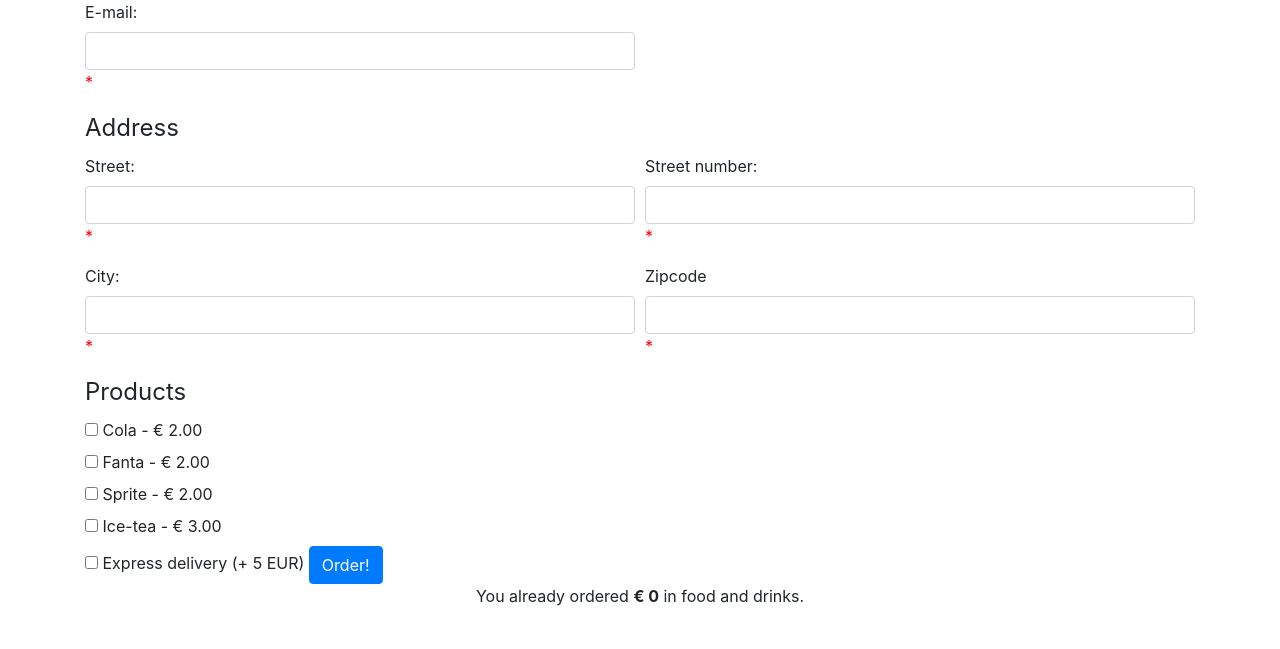
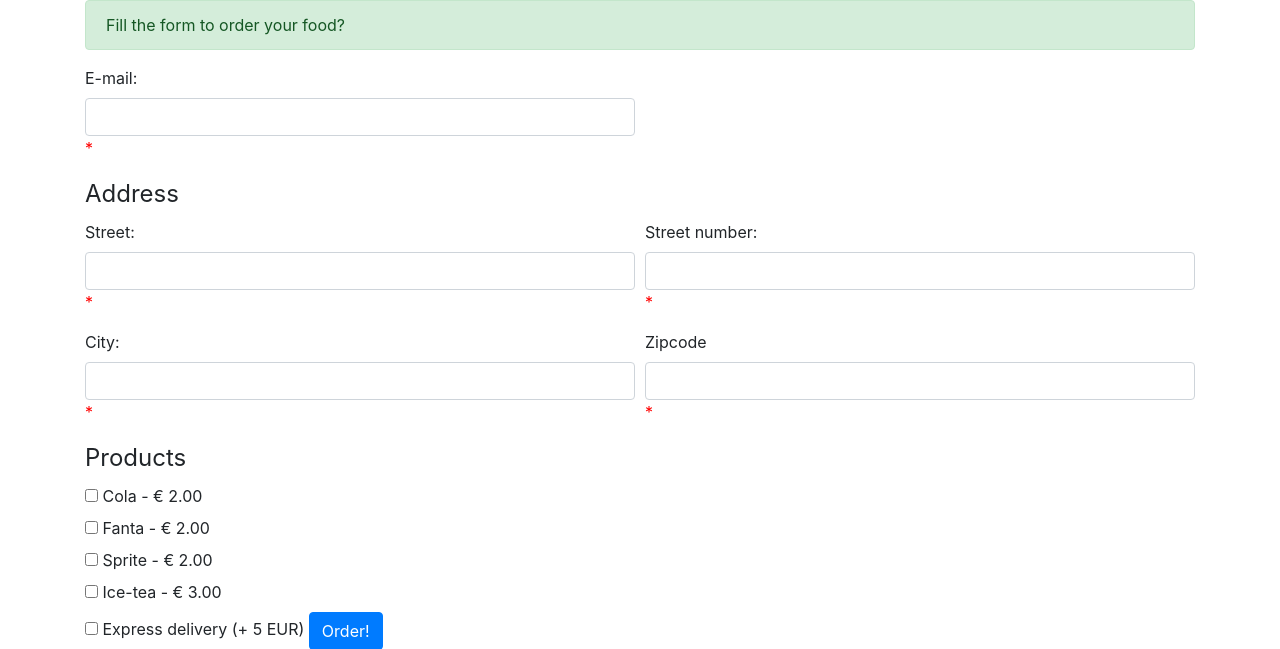
Before and after one commit to awet-dev/php-order-form, a PHP site: page /index.php in a window 1280 px wide. Shown: the part 96-745 px from the top of the page. Run offline with PHP 8.4, Linux system fonts and the light colour scheme.

Commit message:
inform the customer that his order is sent

```diff
--- a/form-view.php
+++ b/form-view.php
@@ -22,6 +22,9 @@
             </li>
         </ul>
     </nav>
+    <div class="alert alert-success" role="alert">
+        <?php echo $success_order; ?>
+    </div>
     <form method="post" action="<?php echo htmlspecialchars($_SERVER["PHP_SELF"]);?>">
         <div class="form-row">
             <div class="form-group col-md-6">
--- a/index.php
+++ b/index.php
@@ -37,6 +37,8 @@ $products = [
 ];
 
 $totalValue = 0;
+
+$success_order = "Fill the form to order your food?";
 
 $email = $street = $street_number = $city = $zip_code = "";
 $emailErr = $streetErr = $street_numberErr = $cityErr = $zip_codeErr= "";
@@ -82,6 +84,9 @@ if ($_SERVER["REQUEST_METHOD"] == "POST") {
             $zip_codeErr = "Zip code must be only number";
         }
     }
+    if ($emailErr === "" && $streetErr === "" && $street_numberErr === "" && $cityErr === "" && $zip_codeErr === "") {
+        $success_order = "Your order had been send";
+    }
 }
 
 function test_input($data) {
```
